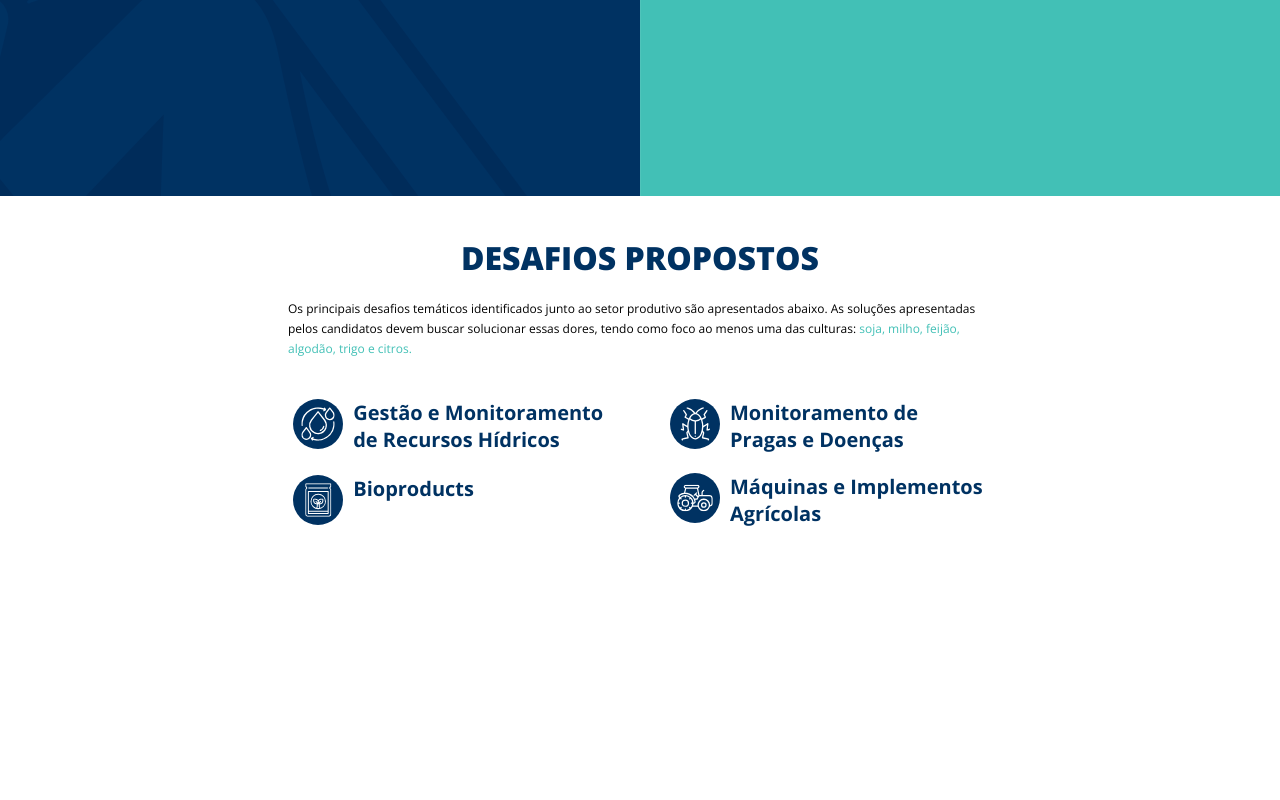
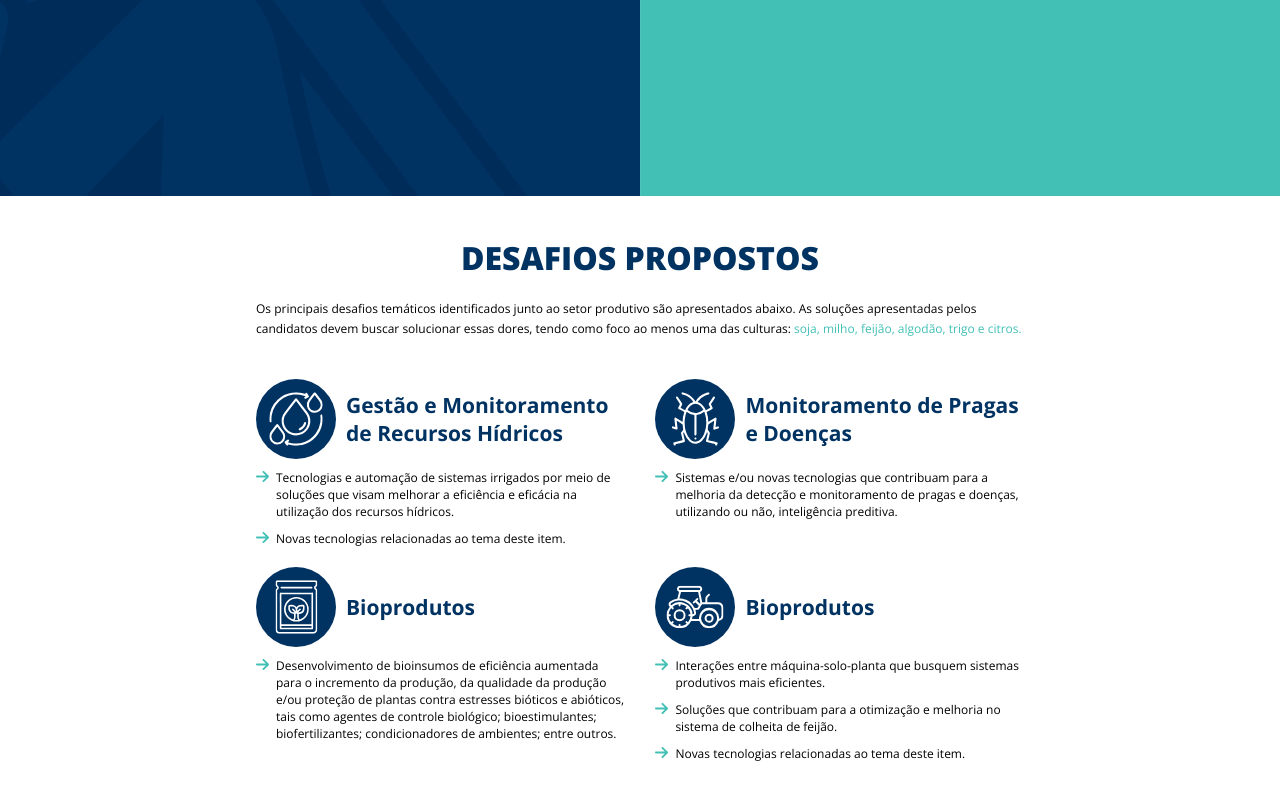
Before and after one commit to juliamchdo/holambra, an Angular app: page / in a window 1280 px wide. Shown: the part 524-1324 px from the top of the page. Before the commit the page ends 1091 px from the top, so only its background shows below. Built offline with nearby package versions, Linux system fonts and the light colour scheme.

Commit message:
style: challenges group

```diff
--- a/src/app/components/challenges/challenges.component.html
+++ b/src/app/components/challenges/challenges.component.html
@@ -10,33 +10,111 @@
       >
     </p>
 
-    <div class="challenges-items">
-      <div class="item">
+    <div class="challenges-group">
+      <div class="challenge">
+        <div class="challenge-title">
           <div class="icon">
             <i class="management"></i>
           </div>
-        <h2 class="item-title">Gestão e Monitoramento de Recursos Hídricos</h2>
+          <h2>Gestão e Monitoramento de Recursos Hídricos</h2>
         </div>
 
-      <div class="item">
+        <div class="challenge-text">
+          <div class="text-icon">
+            <i class="arrow-right"></i>
+          </div>
+          <p>
+            Tecnologias e automação de sistemas irrigados por meio de soluções
+            que visam melhorar a eficiência e eficácia na utilização dos
+            recursos hídricos.
+          </p>
+        </div>
+
+        <div class="challenge-text">
+          <div class="text-icon">
+            <i class="arrow-right"></i>
+          </div>
+          <p>Novas tecnologias relacionadas ao tema deste item.</p>
+        </div>
+      </div>
+
+      <div class="challenge">
+        <div class="challenge-title">
           <div class="icon">
             <i class="monitoring"></i>
           </div>
-        <h2 class="item-title">Monitoramento de Pragas e Doenças</h2>
+          <h2>Monitoramento de Pragas e Doenças</h2>
         </div>
 
-      <div class="item">
-        <div class="icon"><i class="bioproducts"></i></div>
-        <h2 class="item-title">Bioproducts</h2>
+        <div class="challenge-text">
+          <div class="text-icon">
+            <i class="arrow-right"></i>
+          </div>
+          <p>
+            Sistemas e/ou novas tecnologias que contribuam para a melhoria da
+            detecção e monitoramento de pragas e doenças, utilizando ou não,
+            inteligência preditiva.
+          </p>
+        </div>
       </div>
 
-      <div class="item">
+      <div class="challenge">
+        <div class="challenge-title">
+          <div class="icon">
+            <i class="products"></i>
+          </div>
+          <h2>Bioprodutos</h2>
+        </div>
+
+        <div class="challenge-text">
+          <div class="text-icon">
+            <i class="arrow-right"></i>
+          </div>
+          <p>
+            Desenvolvimento de bioinsumos de eficiência aumentada para o
+            incremento da produção, da qualidade da produção e/ou proteção de
+            plantas contra estresses bióticos e abióticos, tais como agentes de
+            controle biológico; bioestimulantes; biofertilizantes;
+            condicionadores de ambientes; entre outros.
+          </p>
+        </div>
+      </div>
+
+      <div class="challenge">
+        <div class="challenge-title">
           <div class="icon">
             <i class="machines"></i>
           </div>
-        <h2 class="item-title">Máquinas e Implementos Agrícolas</h2>
+          <h2>Bioprodutos</h2>
         </div>
 
+        <div class="challenge-text">
+          <div class="text-icon">
+            <i class="arrow-right"></i>
+          </div>
+          <p>
+            Interações entre máquina-solo-planta que busquem sistemas produtivos
+            mais eficientes.
+          </p>
+        </div>
+
+        <div class="challenge-text">
+          <div class="text-icon">
+            <i class="arrow-right"></i>
+          </div>
+          <p>
+            Soluções que contribuam para a otimização e melhoria no sistema de
+            colheita de feijão.
+          </p>
+        </div>
+
+        <div class="challenge-text">
+          <div class="text-icon">
+            <i class="arrow-right"></i>
+          </div>
+          <p>Novas tecnologias relacionadas ao tema deste item.</p>
+        </div>
+      </div>
     </div>
   </div>
 </section>
--- a/src/app/components/challenges/challenges.component.scss
+++ b/src/app/components/challenges/challenges.component.scss
@@ -1,88 +1,112 @@
-.challenges-container{
+.challenges-container {
   width: 100%;
   display: flex;
   align-items: center;
   justify-content: center;
   padding: 4rem 0;
 
-  .challenges-content{
-    width: 55%;
+  .challenges-content {
+    width: 60%;
     display: flex;
     flex-direction: column;
     align-items: center;
     justify-content: center;
     gap: 2rem;
 
-    .title{
+    .title {
       color: rgb(0, 50, 98);
       text-transform: uppercase;
       font-size: 3.2rem;
       font-weight: 900;
     }
 
-    .subtitle{
+    .subtitle {
       font-size: 1.2rem;
       line-height: 2rem;
     }
 
-    .challenges-items{
+    .challenges-group {
+      width: 100%;
+      display: flex;
+      align-items: flex-start;
+      justify-content: space-between;
+      flex-wrap: wrap;
+      margin-top: 2rem;
+      gap: 2rem;
+
+      .challenge {
+        width: 48%;
+        display: flex;
+        flex-direction: column;
+        gap: 1rem;
+
+        .challenge-title {
           display: flex;
           align-items: center;
-      justify-content: center;
-      flex-wrap: wrap;
-      gap: 0 6rem;
-
-      .item{
-        width: 45%;
+          font-size: 1.4rem;
+          color: rgb(0, 50, 98);
+          gap: 1rem;
+          .icon {
             display: flex;
-        align-items: flex-start;
-        margin-top: 2rem;
-        gap: 1rem;
-
-        .icon{
-          width: 5rem;
-          height: 5rem;
-          display: flex;
-          .management{
-            width: 5rem;
-            height: 5rem;
-            background-image: url("../../../assets//icons//ico_desafio1.svg");
+            width: 8rem;
+            .management {
+              width: 8rem;
+              height: 8rem;
+              background-image: url("../../../assets/icons/ico_desafio1.svg");
               background-repeat: no-repeat;
               background-size: contain;
             }
-          .bioproducts{
-            width: 5rem;
-            height: 5rem;
-            background-image: url("../../../assets//icons//ico_desafio3.svg");
+
+            .monitoring {
+              width: 8rem;
+              height: 8rem;
+              background-image: url("../../../assets/icons/ico_desafio2.svg");
               background-repeat: no-repeat;
               background-size: contain;
             }
-          .monitoring{
-            width: 5rem;
-            height: 5rem;
-            background-image: url("../../../assets//icons//ico_desafio2.svg");
+
+            .products {
+              width: 8rem;
+              height: 8rem;
+              background-image: url("../../../assets/icons/ico_desafio3.svg");
               background-repeat: no-repeat;
               background-size: contain;
             }
-          .machines{
-            width: 5rem;
-            height: 5rem;
-            background-image: url("../../../assets//icons//ico_desafio4.svg");
+
+            .machines {
+              width: 8rem;
+              height: 8rem;
+              background-image: url("../../../assets/icons/ico_desafio4.svg");
               background-repeat: no-repeat;
               background-size: contain;
             }
           }
 
-        .item-title{
-          color:  rgb(0, 50, 98);
-          font-size: 2rem;
+        }
+
+        .challenge-text{
+          display: flex;
+          gap: .5rem;
+          font-size: 1.2rem;
+
+          .text-icon{
+            display: flex;
+            width: 1.5rem;
+
+            .arrow-right{
+              width: 1.5rem;
+              height: 1.5rem;
+              background-image: url("../../../assets/icons/arrow-right.svg");
+              background-repeat: no-repeat;
+              background-size: contain;
+            }
+          }
         }
       }
     }
   }
 
-  .highlight{
-    color: rgb(66, 192, 182);;
+  .highlight {
+    color: rgb(66, 192, 182);
   }
-
 }
```
Also changed, not shown: src/assets/icons/arrow-right.svg (added). Lines whose indentation alone changed are shown as unchanged.
